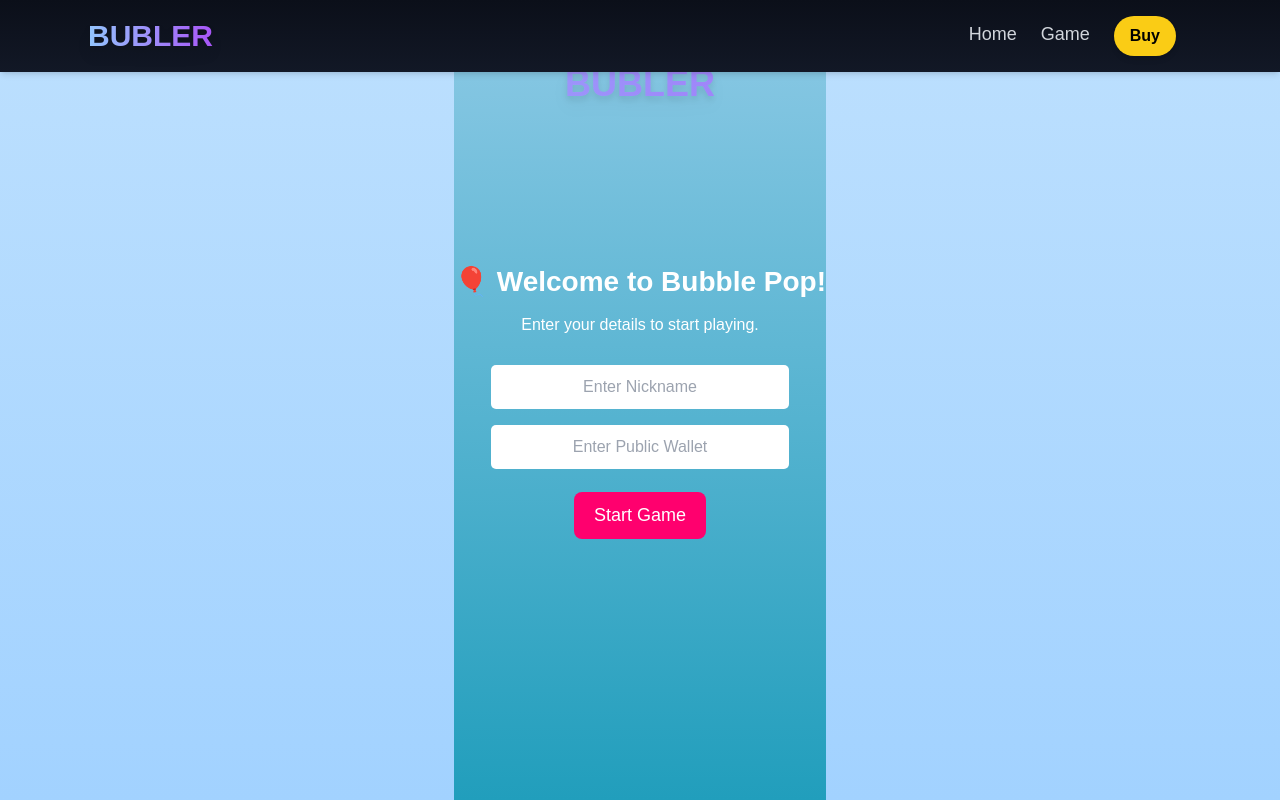
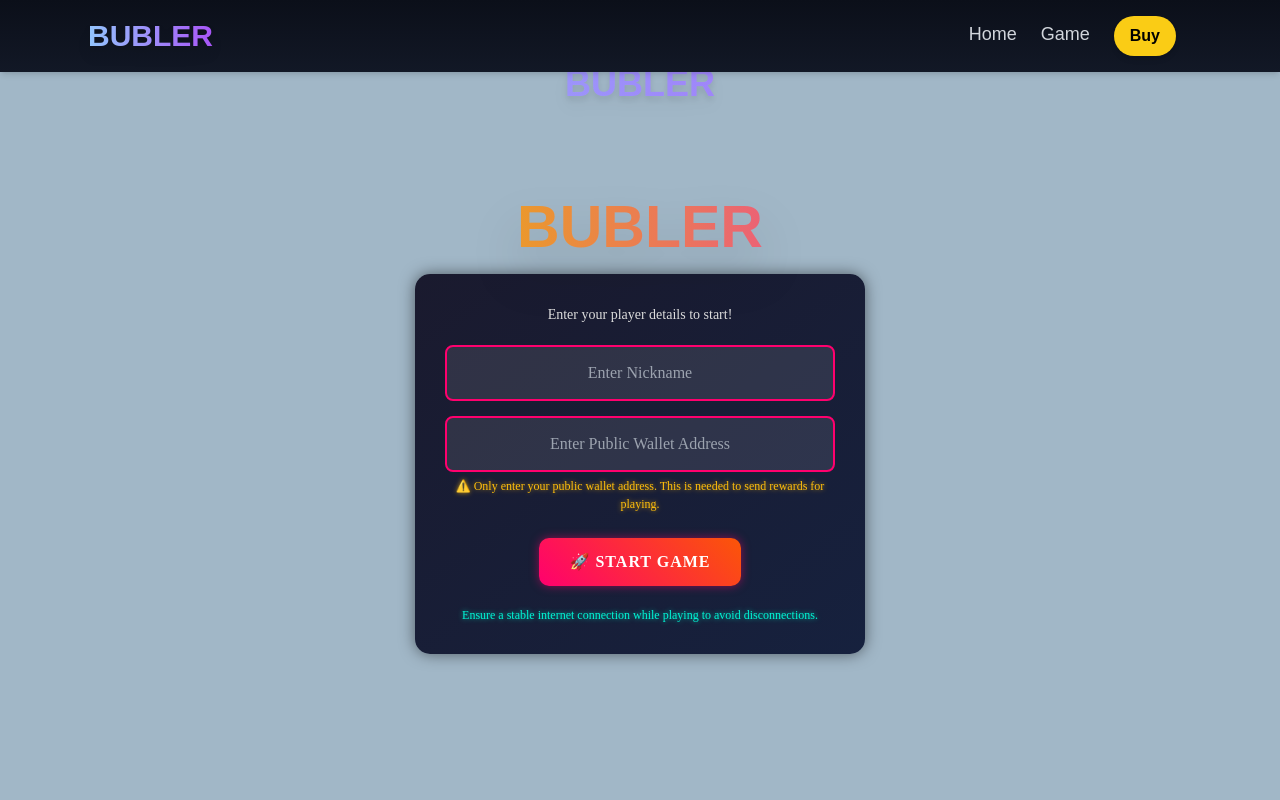
Before and after one commit to okristaps/bubler-fe, a Next.js app: page /game in a window 1280 px wide. Built offline with nearby package versions, Linux system fonts and the light colour scheme; a web font is replaced by a local one.

Commit message:
game lobby

```diff
--- a/package.json
+++ b/package.json
@@ -17,6 +17,7 @@
     "next": "15.1.6",
     "react": "^19.0.0",
     "react-dom": "^19.0.0",
+    "react-hook-form": "^7.54.2",
     "uuid": "^11.0.5",
     "ws": "^8.18.0"
   },
--- a/src/app/game/components/game-area/game-area.css
+++ b/src/app/game/components/game-area/game-area.css
@@ -18,7 +18,7 @@
   flex-direction: column;
   align-items: center;
   justify-content: center;
-  animation: rgbFade 50s infinite linear;
+  animation: rgbFade 10s infinite linear;
 }
 
 
@@ -82,7 +82,7 @@
     left: 50%;
     width: 250px;
     height: 250px;
-    background-image: url("/image6.png");
+    background-image: url("../../../../../public/bubble2.png");
     background-size: contain;
     background-repeat: no-repeat;
     background-position: center;
--- a/src/app/game/components/lobby/game-lobby.css
+++ b/src/app/game/components/lobby/game-lobby.css
@@ -1,48 +1,127 @@
-.lobby-container {
+
+.game-title {
+  font-size: 50px;
+  font-weight: bold;
+  text-transform: uppercase;
+  letter-spacing: 3px;
+  text-shadow: 0 0 15px rgba(255, 0, 110, 0.8);
+  animation: rgbText 3s infinite linear;
+  margin-bottom: 20px;
+}
+
+/* RGB Animation */
+@keyframes rgbText {
+  0% { color: #ff006e; }
+  25% { color: #00f5d4; }
+  50% { color: #00bbf9; }
+  75% { color: #ffbe0b; }
+  100% { color: #ff006e; }
+}
+
+
+.game-lobby-container {
+  max-width: 450px;
+  padding: 30px;
+  margin-right: 20px;
+  margin-left: 20px;
+  background: linear-gradient(145deg, #1a1a2e, #16213e);
+  border-radius: 15px;
+  box-shadow: 0px 0px 15px rgba(0, 0, 0, 0.5);
+  text-align: center;
+  color: #ffffff;
+  font-family: "Press Start 2P", cursive;
+}
+
+
+.game-subtitle {
+  font-size: 14px;
+  margin-bottom: 20px;
+  color: #ddd;
+}
+
+
+.game-form {
   display: flex;
   flex-direction: column;
   align-items: center;
-    justify-content: center;
-    text-align: center;
-    height: 100dvh;
-    background: linear-gradient(to bottom, #8ecae6, #219ebc);
-    color: white;
 }
 
-  .lobby-title {
-    font-size: 28px;
-    font-weight: bold;
-    margin-bottom: 10px;
+
+.input-wrapper {
+  width: 100%;
+  position: relative;
+  margin-bottom: 15px;
 }
 
-  .lobby-subtitle {
+.game-input {
+  width: 100%;
+  padding: 14px;
   font-size: 16px;
-    margin-bottom: 20px;
+  text-align: center;
+  background: rgba(255, 255, 255, 0.1);
+  border: 2px solid #ff006e;
+  border-radius: 8px;
+  color: white;
+  outline: none;
+  transition: all 0.3s ease-in-out;
 }
 
-  .lobby-input {
-    width: 80%;
-    max-width: 300px;
-    padding: 10px;
-    margin: 8px 0;
-    border: none;
-    border-radius: 5px;
-    font-size: 16px;
-    text-align: center;
+.game-input:focus {
+  border-color: #00f5d4;
+  box-shadow: 0 0 10px #00f5d4;
 }
 
-  .lobby-button {
-    background-color: #ff006e;
-    color: white;
-    font-size: 18px;
-    padding: 10px 20px;
-    border: none;
-    border-radius: 8px;
-    margin-top: 15px;
-    cursor: pointer;
-    transition: 0.3s;
+.input-error {
+  border-color: #ff4d4d !important;
 }
 
-  .lobby-button:hover {
-    background-color: #fb5607;
+.error-text {
+  color: #ff4d4d;
+  font-size: 12px;
+  position: absolute;
+  bottom: -18px;
+  left: 50%;
+  transform: translateX(-50%);
+  text-shadow: 0px 0px 5px rgba(255, 0, 0, 0.8);
 }
+
+.wallet-warning {
+  font-size: 12px;
+  color: #ffbe0b;
+  margin-top: 5px;
+  text-shadow: 0px 0px 5px rgba(255, 190, 11, 0.7);
+}
+
+.game-button {
+  background: linear-gradient(45deg, #ff006e, #fb5607);
+  color: white;
+  font-size: 16px;
+  font-weight: bold;
+  padding: 12px 30px;
+  border: none;
+  border-radius: 10px;
+  margin-top: 10px;
+  cursor: pointer;
+  text-transform: uppercase;
+  letter-spacing: 1px;
+  transition: all 0.3s ease-in-out;
+  box-shadow: 0px 0px 10px rgba(255, 0, 110, 0.5);
+}
+
+.game-button:hover {
+  background: linear-gradient(45deg, #00f5d4, #00bbf9);
+  box-shadow: 0px 0px 20px rgba(0, 245, 212, 0.7);
+}
+
+.game-button:disabled {
+  background: #555;
+  cursor: not-allowed;
+  box-shadow: none;
+}
+
+.internet-warning {
+  font-size: 12px;
+  color: #00f5d4;
+  margin-top: 20px;
+  text-shadow: 0px 0px 5px rgba(0, 245, 212, 0.7);
+}
--- a/src/app/game/components/lobby/lobby.js
+++ b/src/app/game/components/lobby/lobby.js
@@ -1,39 +1,66 @@
 "use client";
-import { useState } from "react";
+import { useForm } from "react-hook-form";
 import "./game-lobby.css";
 
 export default function GameLobby({ startGame, connected }) {
-  const [username, setUsername] = useState("");
-  const [wallet, setWallet] = useState("");
+  const {
+    register,
+    handleSubmit,
+    formState: { errors },
+  } = useForm();
 
-  const handleStart = () => {
-    if (username.trim() && wallet.trim()) {
-      startGame(username, wallet);
+  const onSubmit = (data) => {
+    if (data.username && data.wallet) {
+      startGame(data.username, data.wallet);
     }
   };
 
   return (
-    <div className="lobby-container">
-      <h2 className="lobby-title">🎈 Welcome to Bubble Pop!</h2>
-      <p className="lobby-subtitle">Enter your details to start playing.</p>
+    <div className="game-lobby-wrapper">
+      <h1 className="text-[59px] text-center mt-10  font-extrabold bg-clip-text text-transparent bg-gradient-to-r from-yellow-500 to-pink-500 drop-shadow-2xl animate-bounce">
+        BUBLER
+      </h1>
 
+      <div className="game-lobby-container">
+        <p className="game-subtitle">Enter your player details to start!</p>
+
+        <form onSubmit={handleSubmit(onSubmit)} className="game-form">
+          <div className="input-wrapper">
             <input
               type="text"
               placeholder="Enter Nickname"
-        value={username}
-        onChange={(e) => setUsername(e.target.value)}
-        className="lobby-input"
+              {...register("username", { required: "Nickname is required", minLength: 3 })}
+              className={`game-input ${errors.username ? "input-error" : ""}`}
             />
+            {errors.username && <p className="error-text">{errors.username.message}</p>}
+          </div>
+
+          <div className="input-wrapper">
             <input
               type="text"
-        placeholder="Enter Public Wallet"
-        value={wallet}
-        onChange={(e) => setWallet(e.target.value)}
-        className="lobby-input"
+              placeholder="Enter Public Wallet Address"
+              {...register("wallet", {
+                required: "Wallet is required",
+                pattern: {
+                  value: /^[a-zA-Z0-9]{10,}$/,
+                  message: "Enter a valid public wallet address",
+                },
+              })}
+              className={`game-input ${errors.wallet ? "input-error" : ""}`}
             />
-      <button onClick={handleStart} disabled={!username.trim() || !wallet.trim() || connected} className="lobby-button">
-        {connected ? "Connecting..." : "Start Game"}
+            {errors.wallet && <p className="error-text">{errors.wallet.message}</p>}
+            <p className="wallet-warning">
+              ⚠️ Only enter your public wallet address. This is needed to send rewards for playing.
+            </p>
+          </div>
+
+          <button type="submit" disabled={connected} className="game-button">
+            {connected ? "Connecting..." : "🚀 Start Game"}
           </button>
+        </form>
+
+        <p className="internet-warning">Ensure a stable internet connection while playing to avoid disconnections.</p>
+      </div>
     </div>
   );
 }
--- a/src/app/game/test.css
+++ b/src/app/game/test.css
@@ -1,3 +1,15 @@
+
+@keyframes rgbFade {
+  0% { background: rgb(255, 99, 71); }
+  14% { background: rgb(135, 206, 235); }
+  28% { background: rgb(144, 238, 144); }
+  42% { background: rgb(255, 182, 193); }
+  56% { background: rgb(255, 165, 0); }
+  70% { background: rgb(173, 216, 230); }
+  84% { background: rgb(255, 215, 0); }
+  100% { background: rgb(255, 99, 71); }
+}
+
 
 .game-container {
   text-align: center;
@@ -5,11 +17,11 @@
   width: 100vw;
   height: 100dvh;
   overflow: hidden;
-  background: linear-gradient(to bottom, #bde0fe, #a2d2ff);
   display: flex;
   flex-direction: column;
   align-items: center;
   justify-content: center;
+  animation: rgbFade 50s infinite linear;
 }
 
 .bubble-container {
```
Also changed, not shown: 1 other file (tests, documents, lock files or other folders). Lines whose indentation alone changed are shown as unchanged.
